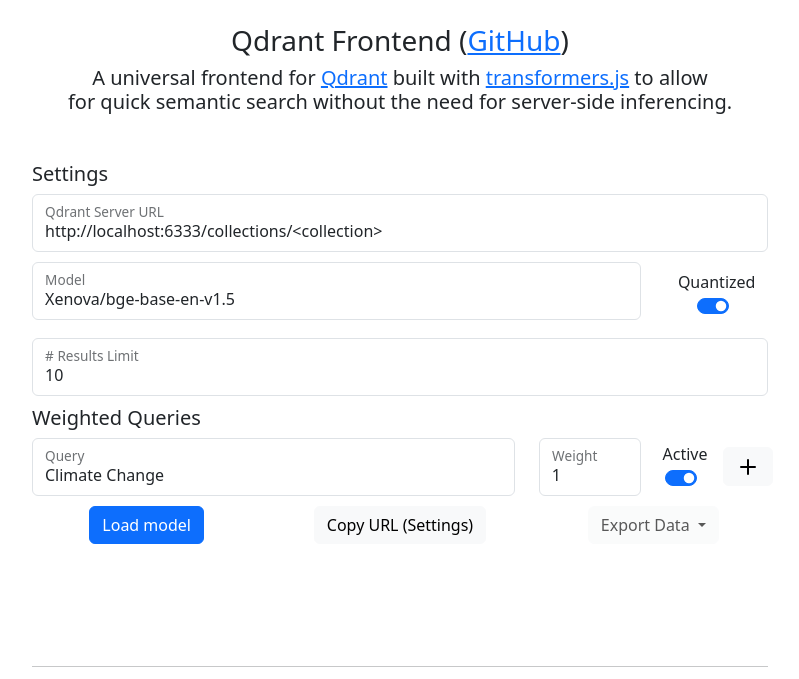
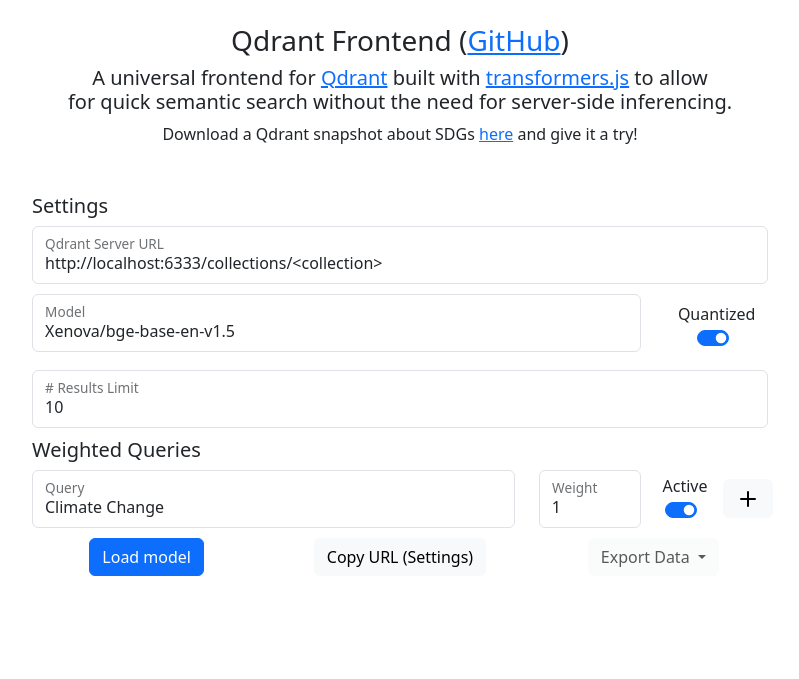
Before and after one commit to do-me/qdrant-frontend, a website built with webpack: page index.html in a window 1280 px wide. Shown: the top 679 px of the page, without its empty margins (240-1039 px from the left). Built offline with nearby package versions, Linux system fonts and the light colour scheme.

Commit message:
add Qdrant test snapshot ref

```diff
--- a/index.html
+++ b/index.html
@@ -84,6 +84,7 @@
         <h5>A universal frontend for <a href="https://qdrant.tech/" target="_blank">Qdrant</a> built with <a
                 href="https://xenova.github.io/transformers.js/" target="_blank">transformers.js</a> to allow<br> for
             quick semantic search without the need for server-side inferencing.</h5>
+            <p>Download a Qdrant snapshot about SDGs <a href="https://github.com/do-me/SDG-Analyzer/blob/main/SDG_Qdrant.snapshot" target="_blank">here</a> and give it a try!</p>
     </div>
     <div class="container mt-5">
         <div class="row justify-content-center">
```
